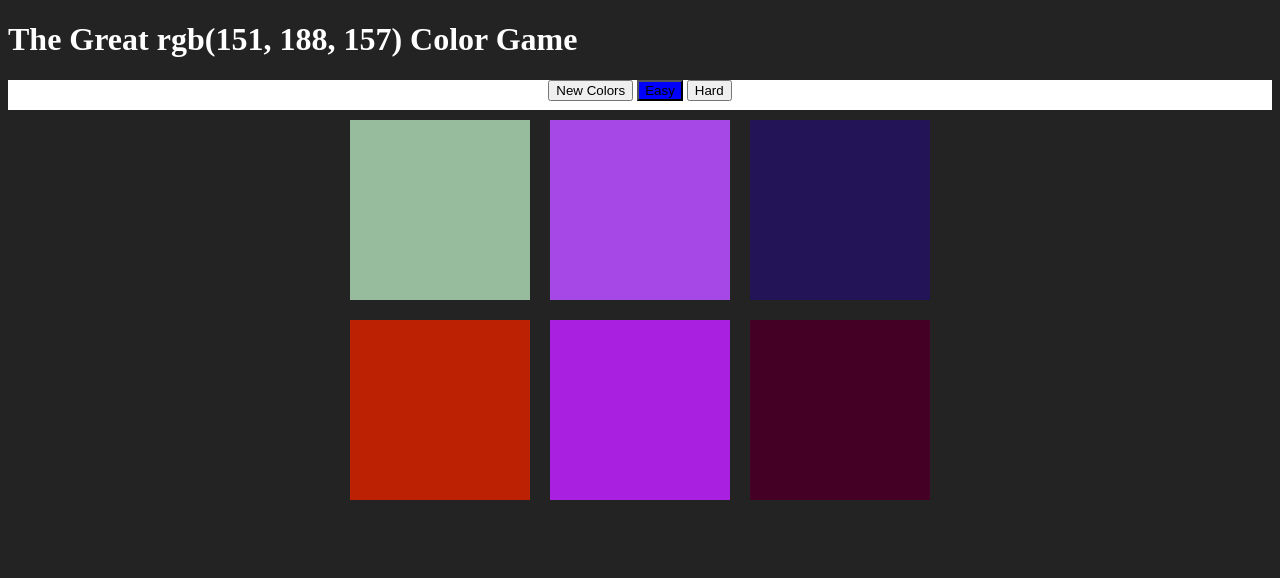
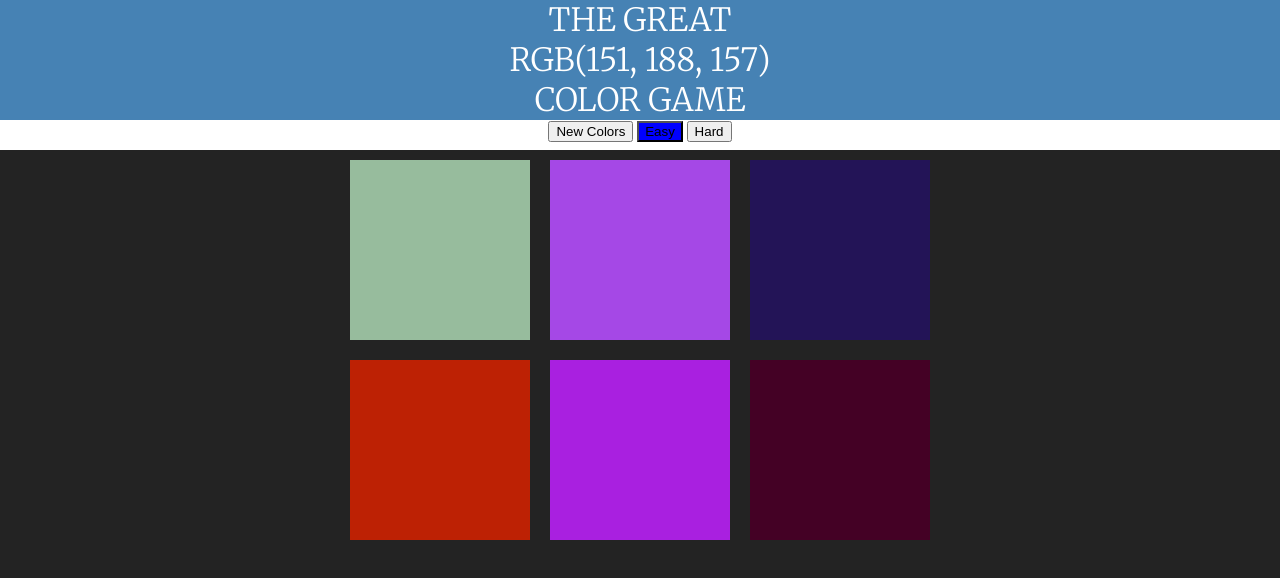
Before and after one commit to ericdrxlr/colorRGBGame, a plain HTML site: page colorrgbgame.html in a window 1280 px wide. Drawn offline with Linux system fonts and the light colour scheme.

Commit message:
small changes to font and margins

```diff
--- a/colorrgbgame.css
+++ b/colorrgbgame.css
@@ -1,5 +1,7 @@
 body {
     background-color: #232323;
+    margin: 0;
+    font-family: 'Merriweather', serif;
 }
 
 .square {
@@ -17,6 +19,11 @@ body {
 
 h1 {
     color: white;
+    text-align: center;
+    font-weight: normal;
+    background: steelblue;
+    margin: 0;
+    text-transform: uppercase;
 }
 
 #stripe {
--- a/colorrgbgame.html
+++ b/colorrgbgame.html
@@ -3,9 +3,14 @@
     <head>
         <title>Color RGB Game</title>
         <link rel="stylesheet" href="colorrgbgame.css">
+        <link href="https://fonts.googleapis.com/css2?family=Merriweather:wght@300&display=swap" rel="stylesheet">
     </head>
     <body>
-        <h1>The Great <span id="colorDisplay">RGB</span> Color Game</h1>
+        <h1>The Great
+         <br>
+        <span id="colorDisplay">RGB</span>
+        <br>
+        Color Game</h1>
         <div id="stripe">
             <button id="reset">New Colors</button>
             <span id="message"></span>
--- a/colorrgbgame.js
+++ b/colorrgbgame.js
@@ -12,6 +12,9 @@ let resetButton = document.querySelector("#reset");
 let easyBtn = document.querySelector("#easyBtn");
 let hardBtn = document.querySelector("#hardBtn");
 
+colorDisplay.innerHTML = pickedColor;
+
+// EASY BUTTON CODE
 easyBtn.addEventListener("click", function(){
     easyBtn.classList.add("selected");
     hardBtn.classList.remove("selected");
@@ -28,6 +31,7 @@ easyBtn.addEventListener("click", function(){
     }
 })
 
+// HARD BUTTON CODE
 hardBtn.addEventListener("click", function(){
     easyBtn.classList.remove("selected");
     hardBtn.classList.add("selected");
@@ -41,7 +45,7 @@ hardBtn.addEventListener("click", function(){
     }
 })
 
-
+// RESET GAME
 resetButton.addEventListener("click", function(){
     // generate all new colors
     colors = generateRandomColors(numSquares);
@@ -53,12 +57,10 @@ resetButton.addEventListener("click", function(){
     for(var i = 0; i < squares.length; i++){
         squares[i].style.backgroundColor = colors[i];
     }
-    })
+    h1.style.backgroundColor = "steelblue";
+})
 
-
-colorDisplay.innerHTML = pickedColor;
-
-// LOOP THROUGH SQUARES
+// GAME SET BY LOOPING THROUGH SQUARES
 for(var i = 0; i < squares.length; i++){
     // apply colors from array to respective squares
     squares[i].style.backgroundColor = colors[i];
@@ -76,6 +78,7 @@ for(var i = 0; i < squares.length; i++){
     })
 }
 
+// FUNCTIONS
 function changeColors(color){
     // loop through squares
     for(var i = 0; i < squares.length; i++){
```
